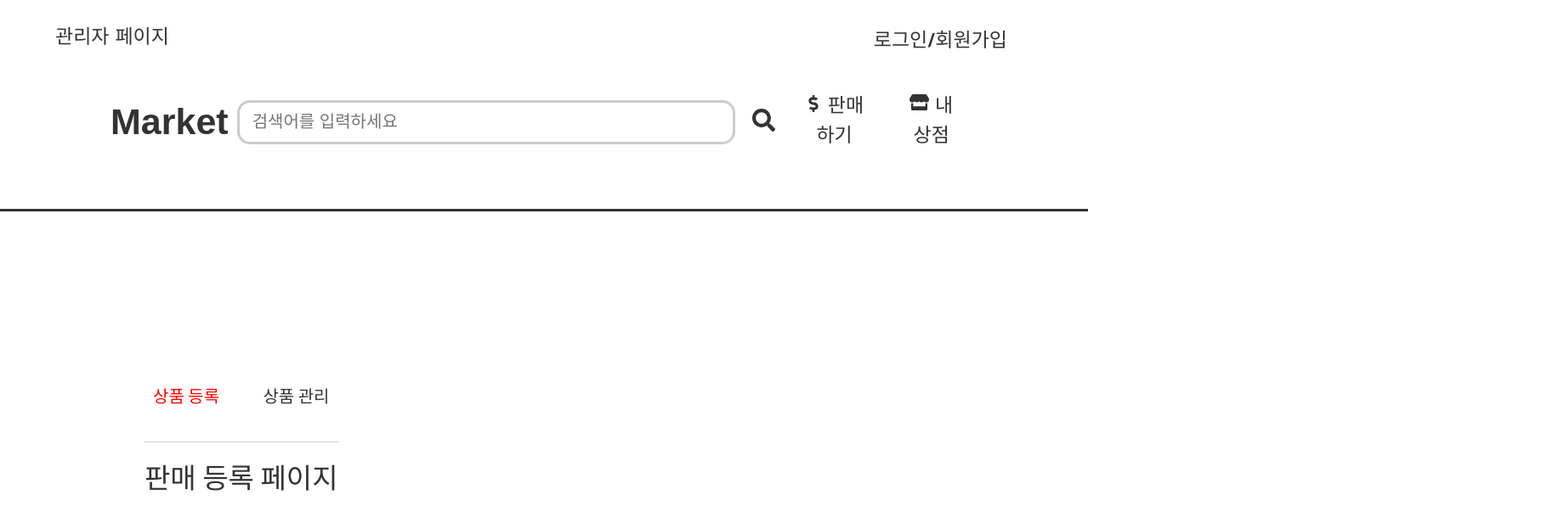
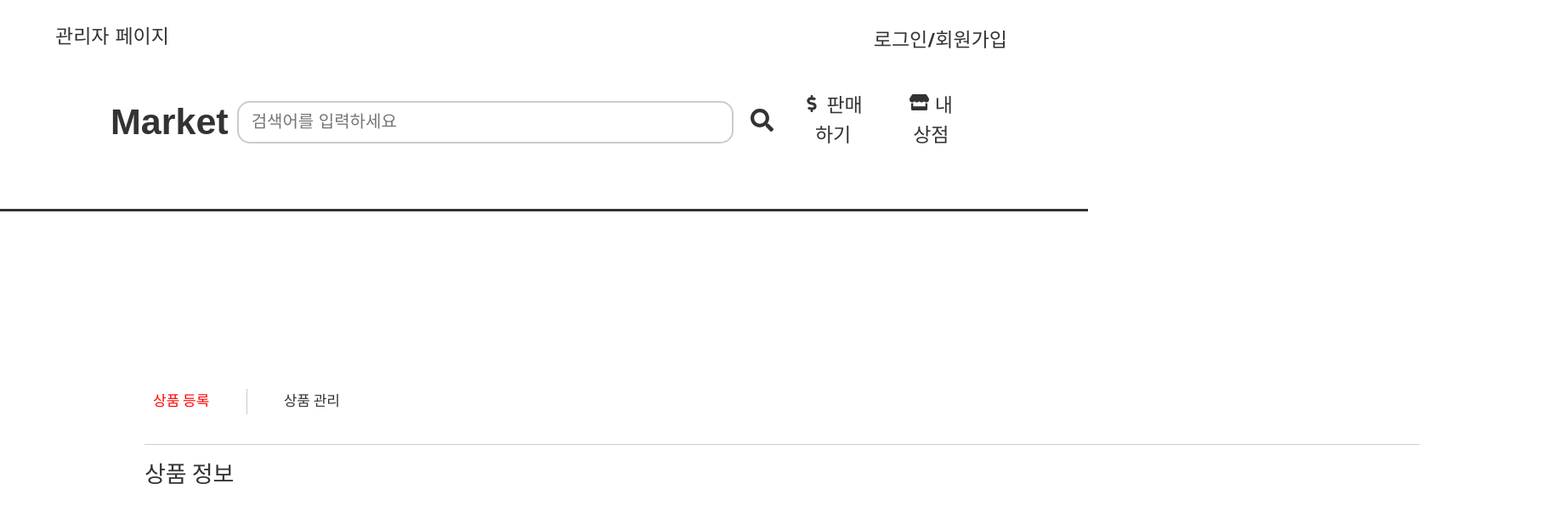
Before and after one commit to KW-DB-Project2/Frontend, a React (Vite) app: page /add in a window 1280 px wide. Shown: the top 616 px of the page at 85% size, 1840 px wide, since content can reach past the window. Built offline with nearby package versions, Linux system fonts and the light colour scheme; no server answers; a web font is replaced by a local one.

Commit message:
add&manage setting

```diff
--- a/src/navbar/Navbar.jsx
+++ b/src/navbar/Navbar.jsx
@@ -199,7 +199,7 @@ const SearchContainer = styled.div`
 
 const SearchInput = styled.input`
   padding: 8px 15px;
-  border: 3px solid #ccc;
+  border: 2px solid #ccc;
   margin-right: 10px;
   border-radius: 15px;
   width: 550px;
--- a/src/userpages/Add.jsx
+++ b/src/userpages/Add.jsx
@@ -1,3 +1,4 @@
+// 판매 등록 페이지
 import React from 'react';
 import styled from 'styled-components';
 import { useNavigate } from 'react-router-dom';
@@ -12,10 +13,12 @@ function Add() {
   return (
     <Container>
       <ButtonContainer>
-        <LeftButton>상품 등록</LeftButton>
-        <RightButton onClick={goToManage}>상품 관리</RightButton>
+        <LeftDiv>상품 등록</LeftDiv>
+        <VerticalBar />
+        <RightDiv onClick={goToManage}>상품 관리</RightDiv>
       </ButtonContainer>
-      <Title>판매 등록 페이지</Title>
+      <Bottombar />
+      <Title>상품 정보</Title>
     </Container>
   );
 }
@@ -27,36 +30,58 @@ const Container = styled.div`
   margin-top: 0;
 `;
 
-const Title = styled.h1`
-  font-size: 33px;
-  color: #333;
-  margin-bottom: 20px;
-`;
-
 const ButtonContainer = styled.div`
   margin-top: 20px;
   display: flex;
   justify-content: space-between;
   padding-bottom: 30px;
-  border-bottom: 1px solid #ccc;
+  width: 240px;
 `;
 
-const LeftButton = styled.button`
-  padding: 10px;
+const LeftDiv = styled.div`
   background-color: white;
   color: red;
-  border: none;
+  display: inline-block;
+  padding: 10px;
+  font-size: 17px;
   cursor: pointer;
-  font-size: 20px;
-`;
-const RightButton = styled.button`
-  padding: 10px;
-  background-color: white;
-  color: #333;
-  border: none;
-  cursor: pointer;
-  font-size: 20px;
+  text-align: center;
+
   &:hover {
     text-shadow: 2px 2px 4px rgba(0, 0, 0, 0.1);
   }
 `;
+
+const RightDiv = styled.div`
+  background-color: white;
+  color: #333;
+  display: inline-block;
+  padding: 10px;
+  font-size: 17px;
+  cursor: pointer;
+  text-align: center;
+
+  &:hover {
+    text-shadow: 2px 2px 4px rgba(0, 0, 0, 0.3);
+  }
+`;
+
+const VerticalBar = styled.div`
+  width: 1px;
+  height: 30px;
+  background-color: #ccc;
+  margin: 10px 20px 0 20px;
+`;
+
+const Bottombar = styled.div`
+  width: 1500px;
+  height: 1px;
+  background-color: #ccc;
+`;
+
+const Title = styled.h1`
+  font-size: 27px;
+  color: #333;
+  margin-bottom: 20px;
+  font-weight: 500;
+`;
--- a/src/userpages/Manage.jsx
+++ b/src/userpages/Manage.jsx
@@ -1,11 +1,27 @@
 // 상품 관리 페이지
 import React from 'react';
 import styled from 'styled-components';
+import { useNavigate } from 'react-router-dom';
 
 function Manage() {
-  return <Title>상품 관리 페이지</Title>;
+  const navigate = useNavigate();
+
+  const goToAdd = () => {
+    navigate('/add'); // 상품 관리 페이지로 이동
+  };
+
+  return (
+    <Container>
+      <ButtonContainer>
+        <LeftDiv onClick={goToAdd}>상품 등록</LeftDiv>
+        <VerticalBar />
+        <RightDiv>상품 관리</RightDiv>
+      </ButtonContainer>
+      <Bottombar />
+      <Title>상품 관리 페이지</Title>
+    </Container>
+  );
 }
-
 export default Manage;
 
 const Container = styled.div`
@@ -13,8 +29,58 @@ const Container = styled.div`
   margin-top: 0;
 `;
 
+const ButtonContainer = styled.div`
+  margin-top: 20px;
+  display: flex;
+  justify-content: space-between;
+  padding-bottom: 30px;
+  width: 240px;
+`;
+
+const LeftDiv = styled.div`
+  background-color: white;
+  color: #333;
+  display: inline-block;
+  padding: 10px;
+  font-size: 17px;
+  cursor: pointer;
+  text-align: center;
+
+  &:hover {
+    text-shadow: 2px 2px 4px rgba(0, 0, 0, 0.3);
+  }
+`;
+
+const RightDiv = styled.div`
+  background-color: white;
+  color: red;
+  display: inline-block;
+  padding: 10px;
+  font-size: 17px;
+  cursor: pointer;
+  text-align: center;
+
+  &:hover {
+    text-shadow: 2px 2px 4px rgba(0, 0, 0, 0.1);
+  }
+`;
+
+const VerticalBar = styled.div`
+  width: 1px;
+  height: 30px; /* 수직선의 높이를 설정 */
+  background-color: #ccc; /* 수직선 색상 */
+  margin: 10px 20px 0 20px; /* 버튼 간의 간격을 설정 */
+`;
+
+const Bottombar = styled.div`
+  width: 1000px;
+  height: 1px;
+  background-color: #ccc;
+`;
+
 const Title = styled.h1`
   font-size: 27px;
   color: #333;
   margin-bottom: 20px;
+  font-weight: 500;
 `;
```
Also changed, not shown: 1 other file (tests, documents, lock files or other folders).
